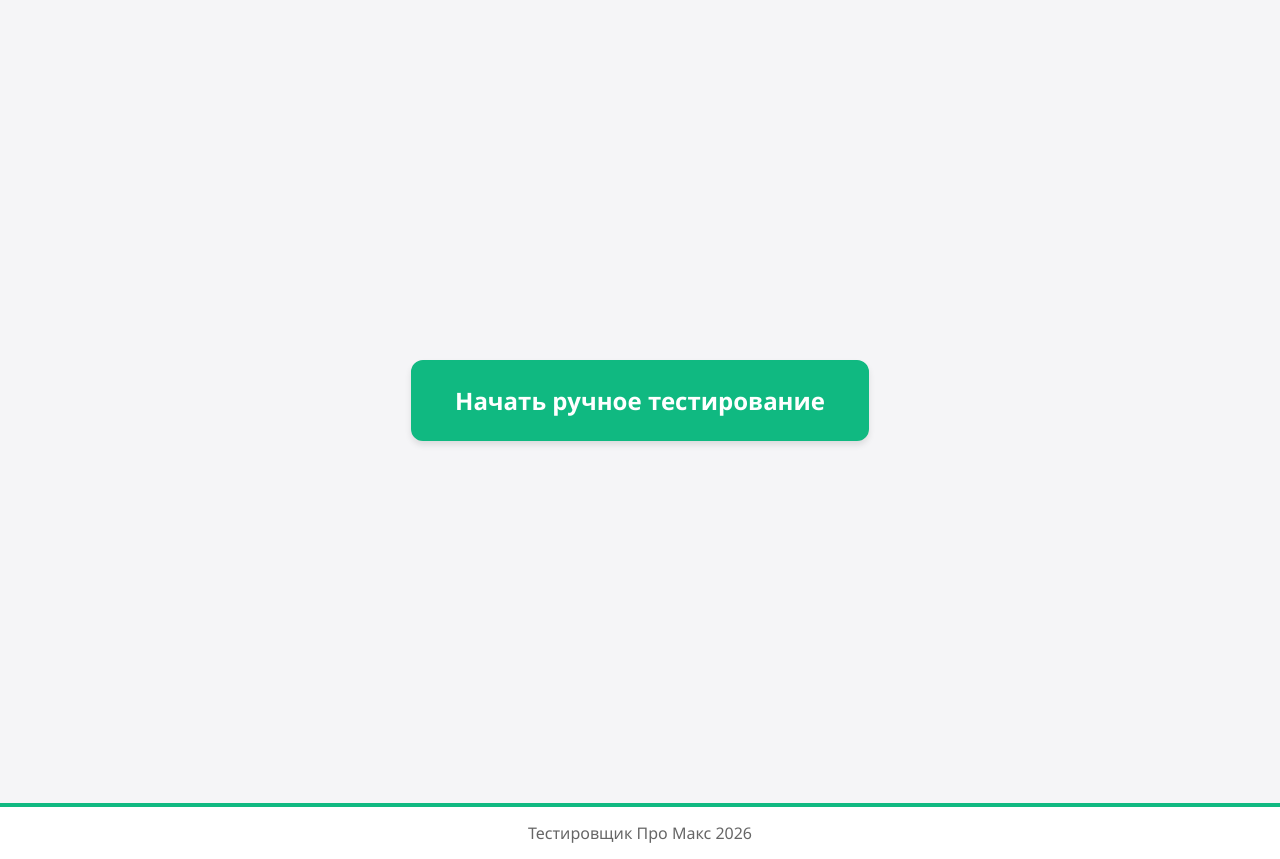
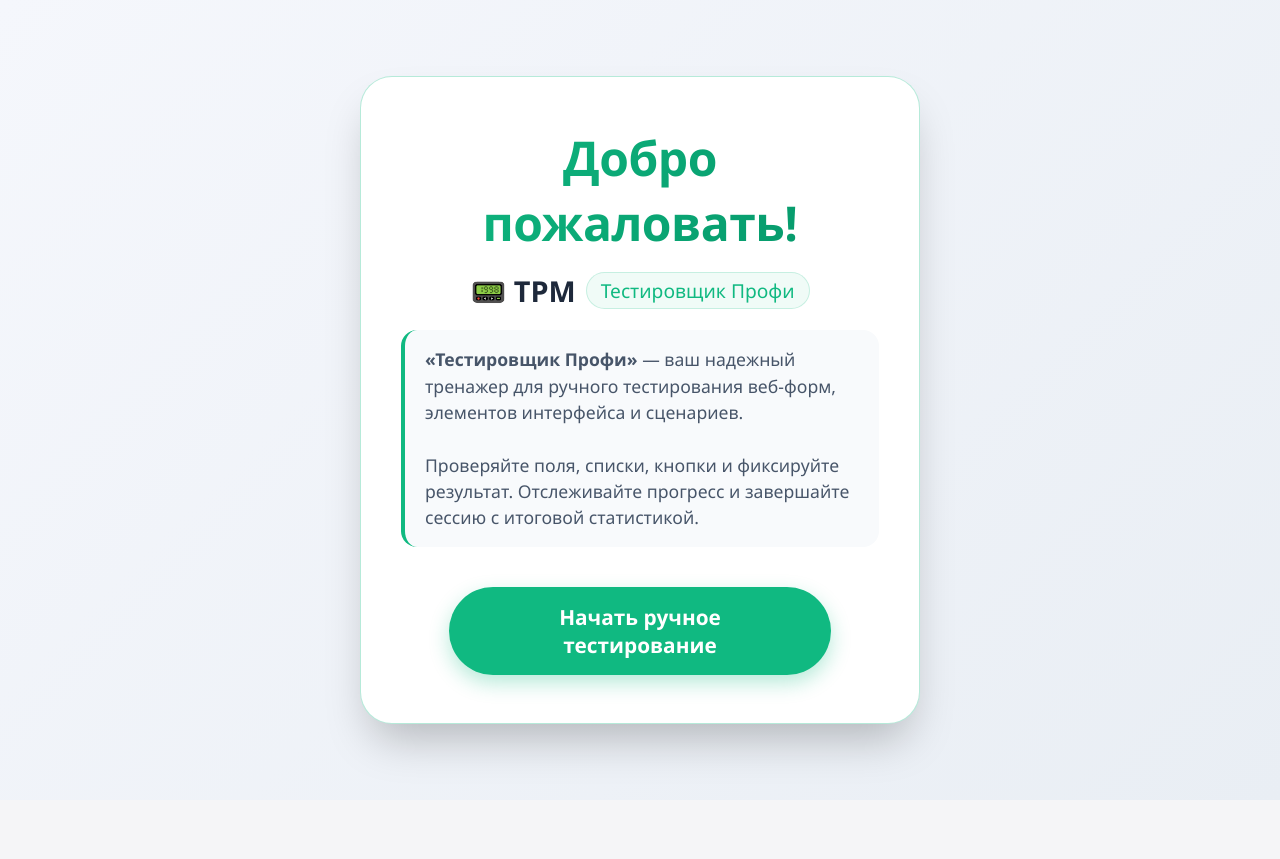
Before and after one commit to DimoshKa396/i3bcursproject, a plain HTML site: page index.html in a window 1280 px wide. After the commit the page ends 800 px from the top, so only its background shows below. Drawn offline with Linux system fonts and the light colour scheme.

Commit message:
Add files via upload

```diff
--- a/index.html
+++ b/index.html
@@ -2,9 +2,8 @@
 <html lang="en">
 <head>
     <meta charset="UTF-8">
-    <meta name="viewport" content="width=device-width, initial-scale=1.0">
-    <title>Тестировщик Профи</title>
-</head>
+    <meta name="viewport" content="width=device-width, initial-scale=1.0, user-scalable=yes">
+    <title>Тестировщик Профи | Платформа ручного тестирования</title>
     <style>
         * {
             margin: 0;
@@ -21,34 +20,107 @@
             color: #333;
         }
 
-        /* Стартовый экран */
+        /* Стартовый экран — теперь с приветственным текстом и названием */
         #start-screen {
             position: fixed;
             top: 0;
             left: 0;
             width: 100%;
             height: 100vh;
-            background-color: #f5f5f7;
+            background: linear-gradient(135deg, #f5f7fc 0%, #e9eef4 100%);
             display: flex;
             justify-content: center;
             align-items: center;
             z-index: 1000;
+            transition: opacity 0.3s ease;
         }
 
         #start-screen.hidden {
             display: none;
         }
 
+        .start-card {
+            background: white;
+            border-radius: 32px;
+            padding: 48px 40px;
+            max-width: 560px;
+            width: 90%;
+            text-align: center;
+            box-shadow: 0 25px 45px -12px rgba(0, 0, 0, 0.25);
+            border: 1px solid rgba(16, 185, 129, 0.3);
+            backdrop-filter: blur(2px);
+            transition: transform 0.2s;
+        }
+
+        .start-card:hover {
+            transform: scale(1.01);
+        }
+
+        .welcome-title {
+            font-size: 3rem;
+            font-weight: 800;
+            background: linear-gradient(120deg, #10b981, #059669);
+            background-clip: text;
+            -webkit-background-clip: text;
+            color: transparent;
+            margin-bottom: 16px;
+            letter-spacing: -0.5px;
+        }
+
+        .site-name-large {
+            font-size: 1.8rem;
+            font-weight: 700;
+            color: #1e293b;
+            margin-bottom: 12px;
+            display: flex;
+            align-items: center;
+            justify-content: center;
+            gap: 10px;
+            flex-wrap: wrap;
+        }
+
+        .site-name-large span {
+            background-color: #10b98110;
+            padding: 4px 14px;
+            border-radius: 60px;
+            font-size: 1.2rem;
+            font-weight: 500;
+            color: #10b981;
+            border: 1px solid #10b98130;
+        }
+
+        .greeting-text {
+            font-size: 1.1rem;
+            color: #475569;
+            margin: 20px 0 28px 0;
+            line-height: 1.5;
+            border-left: 4px solid #10b981;
+            padding-left: 20px;
+            text-align: left;
+            background: #f8fafc;
+            border-radius: 16px;
+            padding: 16px 20px;
+        }
+
         .start-button {
-            padding: 20px 40px;
-            font-size: 24px;
-            font-weight: bold;
+            padding: 16px 36px;
+            font-size: 1.3rem;
+            font-weight: 700;
             background-color: #10b981;
             color: white;
-            border: 4px solid #10b981;
-            border-radius: 12px;
+            border: none;
+            border-radius: 60px;
             cursor: pointer;
-            box-shadow: 0 4px 6px rgba(0, 0, 0, 0.1);
+            box-shadow: 0 8px 20px rgba(16, 185, 129, 0.3);
+            transition: all 0.2s;
+            margin-top: 12px;
+            width: 80%;
+        }
+
+        .start-button:hover {
+            background-color: #059669;
+            transform: translateY(-3px);
+            box-shadow: 0 15px 25px -8px rgba(16, 185, 129, 0.5);
         }
 
         /* Основной контент */
@@ -80,6 +152,7 @@
             font-size: 30px;
             font-weight: bold;
             color: #10b981;
+            letter-spacing: -0.5px;
         }
 
         .nav-menu {
@@ -97,6 +170,7 @@
             font-size: 14px;
             font-weight: 500;
             color: #333;
+            transition: all 0.15s;
         }
 
         .nav-button.active {
@@ -131,6 +205,11 @@
             font-size: 16px;
             font-weight: 600;
             cursor: pointer;
+            transition: 0.1s linear;
+        }
+
+        .finish-button:active {
+            transform: scale(0.96);
         }
 
         /* Основной контейнер */
@@ -165,6 +244,7 @@
             border: 4px solid #10b981;
             border-radius: 12px;
             padding: 25px;
+            transition: all 0.2s ease;
         }
 
         .test-card h3 {
@@ -193,11 +273,13 @@
             border-radius: 8px;
             font-size: 14px;
             background-color: #f5f5f7;
+            transition: 0.1s;
         }
 
         input:focus, select:focus, textarea:focus {
             outline: none;
             border-color: #10b981;
+            box-shadow: 0 0 0 2px rgba(16,185,129,0.2);
         }
 
         /* Статус */
@@ -220,6 +302,7 @@
         .status-label {
             color: #666;
             font-size: 14px;
+            font-weight: 500;
         }
 
         .status-label.tested {
@@ -238,6 +321,7 @@
             font-size: 14px;
             margin-right: 8px;
             margin-bottom: 8px;
+            transition: 0.1s;
         }
 
         .action-button.primary {
@@ -368,7 +452,15 @@
             .test-grid {
                 grid-template-columns: 1fr;
             }
+            .start-card {
+                padding: 32px 20px;
             }
+            .welcome-title {
+                font-size: 2.2rem;
+            }
+        }
+
+        /* Эффект при наведении на карточки */
         .container .test-card {
             transition: filter 0.3s ease-out, transform 0.3s ease-out, z-index 0.1s ease-out;
             transform: scale(1);
@@ -383,37 +475,52 @@
         .container:hover .test-card:hover {
             transform: scale(1.12) translateY(-5px);
             z-index: 10;
+            box-shadow: 0 20px 25px -12px rgba(0,0,0,0.2);
         }
-
     </style>
+</head>
 <body>
+    <!-- СТАРТОВЫЙ ЭКРАН -->
     <div id="start-screen">
+        <div class="start-card">
+            <div class="welcome-title">Добро пожаловать!</div>
+            <div class="site-name-large">
+                📟 TPM <span>Тестировщик Профи</span>
+            </div>
+            <div class="greeting-text">
+                <strong>«Тестировщик Профи»</strong> — ваш надежный тренажер для ручного тестирования веб-форм,
+                элементов интерфейса и сценариев. <br><br>
+                Проверяйте поля, списки, кнопки и фиксируйте результат.
+                Отслеживайте прогресс и завершайте сессию с итоговой статистикой.
+            </div>
             <button class="start-button" onclick="startTesting()">Начать ручное тестирование</button>
         </div>
+    </div>
 
+    <div id="app-content">
         <div class="header">
             <div class="logo">
-                TPM
+                📟 TPM | Тестировщик Профи
             </div>
             <div class="nav-menu">
-                <button class="nav-button active" onclick="switchPage(1)">Формы</button>
-                <button class="nav-button" onclick="switchPage(2)">Списки</button>
-                <button class="nav-button" onclick="switchPage(3)">Кнопки</button>
-                <button class="nav-button" onclick="switchPage(4)">Дополнительно</button>
+                <button class="nav-button active" onclick="switchPage(1)">📄 Формы</button>
+                <button class="nav-button" onclick="switchPage(2)">📋 Списки</button>
+                <button class="nav-button" onclick="switchPage(3)">🔘 Кнопки</button>
+                <button class="nav-button" onclick="switchPage(4)">⚙️ Дополнительно</button>
             </div>
             <div class="progress-info">
                 <div class="progress-stats">
                     Прогресс: <strong id="progress-percent">0%</strong> |
                     <span id="tested-count">0</span>/<span id="total-count">0</span>
                 </div>
-                <button class="finish-button" onclick="showFinishModal()">Завершить</button>
+                <button class="finish-button" onclick="showFinishModal()">🏁 Завершить</button>
             </div>
         </div>
 
         <div class="container">
-            <!-- Формы ввода -->
+            <!-- Страница 1: Формы ввода -->
             <div id="page1" class="page active">
-                <h2 class="section-title">Формы ввода</h2>
+                <h2 class="section-title">📝 Формы ввода</h2>
                 <div class="test-grid">
                     <div class="test-card" data-test-id="text-input">
                         <h3>Текстовое поле</h3>
@@ -477,9 +584,9 @@
                 </div>
             </div>
 
-            <!-- Выпадающие списки -->
+            <!-- Страница 2: Выпадающие списки -->
             <div id="page2" class="page">
-                <h2 class="section-title">Выпадающие списки</h2>
+                <h2 class="section-title">🔽 Выпадающие списки</h2>
                 <div class="test-grid">
                     <div class="test-card" data-test-id="simple-select">
                         <h3>Обычный список</h3>
@@ -561,9 +668,9 @@
                 </div>
             </div>
 
-            <!-- Кнопки и ссылки -->
+            <!-- Страница 3: Кнопки и ссылки -->
             <div id="page3" class="page">
-                <h2 class="section-title">Кнопки и ссылки</h2>
+                <h2 class="section-title">🔌 Кнопки и ссылки</h2>
                 <div class="test-grid">
                     <div class="test-card" data-test-id="simple-button">
                         <h3>Обычные кнопки</h3>
@@ -604,9 +711,9 @@
                 </div>
             </div>
 
-            <!-- Дополнительные элементы -->
+            <!-- Страница 4: Дополнительные элементы -->
             <div id="page4" class="page">
-                <h2 class="section-title">Дополнительные элементы</h2>
+                <h2 class="section-title">📅 Дополнительные элементы</h2>
                 <div class="test-grid">
                     <div class="test-card" data-test-id="date-input">
                         <h3>Выбор даты</h3>
@@ -648,15 +755,15 @@
         </div>
 
         <div class="footer">
-            <p>Тестировщик Про Макс 2026</p>
+            <p>📟 Тестировщик Профи — тренажёр ручного тестирования V3.0</p>
+        </div>
     </div>
 
-    <!-- окно завершения -->
+    <!-- Модальное окно завершения -->
     <div class="modal" id="finish-modal">
         <div class="modal-content">
-            <h3>Завершение тестирования</h3>
-            <p>Вы уверены, что хотите завершить?</p>
-
+            <h3>🏁 Завершение тестирования</h3>
+            <p>Вы уверены, что хотите завершить сессию?</p>
             <div class="result-details">
                 <div class="result-percent" id="final-percent">0%</div>
                 <div class="result-stats">
@@ -664,7 +771,6 @@
                 </div>
                 <div style="margin-top: 15px; color: #666;" id="completion-message"></div>
             </div>
-
             <div class="modal-buttons">
                 <button class="modal-button cancel" onclick="closeModal()">Продолжить</button>
                 <button class="modal-button confirm" onclick="completeTesting()">Завершить</button>
@@ -677,25 +783,19 @@
         let testedTests = 0;
         let currentPage = 1;
 
-        const testCards = [];
-
         document.addEventListener('DOMContentLoaded', function() {
             const cards = document.querySelectorAll('.test-card');
-            cards.forEach(card => {
-                testCards.push(card);
-            });
-
-            totalTests = testCards.length;
+            totalTests = cards.length;
             document.getElementById('total-count').textContent = totalTests;
             document.getElementById('final-total').textContent = totalTests;
-
             updateProgress();
         });
 
+        // Старт: скрыть стартовый экран, показать основной интерфейс, сброс прогресса (чистый старт)
         function startTesting() {
             document.getElementById('start-screen').classList.add('hidden');
             document.getElementById('app-content').classList.add('visible');
-            resetProgress();
+            resetProgress();   // полностью обнуляем все поля и чекбоксы тестирования
         }
 
         function switchPage(pageNumber) {
@@ -703,25 +803,20 @@
             document.getElementById('page2').classList.remove('active');
             document.getElementById('page3').classList.remove('active');
             document.getElementById('page4').classList.remove('active');
-
             document.getElementById(`page${pageNumber}`).classList.add('active');
 
             const navButtons = document.querySelectorAll('.nav-button');
-            navButtons.forEach((button, index) => {
-                if (index + 1 === pageNumber) {
-                    button.classList.add('active');
-                } else {
-                    button.classList.remove('active');
-                }
+            navButtons.forEach((button, idx) => {
+                if (idx + 1 === pageNumber) button.classList.add('active');
+                else button.classList.remove('active');
             });
-
             currentPage = pageNumber;
         }
 
+        // при взаимодействии с полем/кнопкой/селектом – автоматически отмечаем чекбокс "протестировано"
         function updateTestStatus(element) {
             const card = element.closest('.test-card');
             if (!card) return;
-
             const checkbox = card.querySelector('.status-checkbox');
             if (checkbox && !checkbox.checked) {
                 checkbox.checked = true;
@@ -729,75 +824,75 @@
             }
         }
 
+        // общий подсчет прогресса, обновление UI и модальных данных
         function updateProgress() {
             const checkboxes = document.querySelectorAll('.test-card .status-checkbox');
             testedTests = 0;
+            checkboxes.forEach(cb => { if (cb.checked) testedTests++; });
 
-            checkboxes.forEach(checkbox => {
-                if (checkbox.checked) {
-                    testedTests++;
-                }
-            });
-
-            const percent = Math.round((testedTests / totalTests) * 100);
-
+            const percent = totalTests === 0 ? 0 : Math.round((testedTests / totalTests) * 100);
             document.getElementById('progress-percent').textContent = percent + '%';
             document.getElementById('tested-count').textContent = testedTests;
-
             document.getElementById('final-tested').textContent = testedTests;
             document.getElementById('final-percent').textContent = percent + '%';
 
             let message = '';
-            if (percent === 100) {
-                message = 'Отлично! Вы протестировали все элементы.';
-            } else if (percent >= 75) {
-                message = 'Хороший результат. Протестировано больше 75%.';
-            } else if (percent >= 50) {
-                message = 'Средний результат. Протестировано больше половины.';
-            } else if (percent >= 25) {
-                message = 'Начало положено. Продолжайте тестирование!';
-            } else {
-                message = 'Вы только начали. Тестируйте больше элементов!';
-            }
+            if (percent === 100) message = '🎉 Отлично! Вы протестировали все элементы.';
+            else if (percent >= 75) message = '🔥 Отличный прогресс! Протестировано больше 75%.';
+            else if (percent >= 50) message = '👍 Хороший результат, больше половины готово.';
+            else if (percent >= 25) message = '💪 Хорошее начало, продолжайте тестирование!';
+            else message = '✨ Начните взаимодействие с элементами, чтобы отмечать их.';
             document.getElementById('completion-message').textContent = message;
 
+            // обновление текста у лейблов
             checkboxes.forEach(checkbox => {
-                const label = checkbox.closest('.test-status').querySelector('.status-label');
+                const labelSpan = checkbox.closest('.test-status')?.querySelector('.status-label');
+                if (labelSpan) {
                     if (checkbox.checked) {
-                    label.classList.add('tested');
-                    label.textContent = 'Протестировано';
+                        labelSpan.classList.add('tested');
+                        labelSpan.textContent = '✅ Протестировано';
                     } else {
-                    label.classList.remove('tested');
-                    label.textContent = 'Отметить как протестировано';
+                        labelSpan.classList.remove('tested');
+                        labelSpan.textContent = '📌 Отметить как протестировано';
+                    }
                 }
             });
         }
 
+        // полный сброс: очистка всех полей, чекбоксов, радио, select и статусов тестирования
         function resetProgress() {
-            const checkboxes = document.querySelectorAll('.test-card .status-checkbox');
-            checkboxes.forEach(checkbox => {
-                checkbox.checked = false;
-            });
+            // сброс чекбоксов "отметить протестировано"
+            const statusCheckboxes = document.querySelectorAll('.test-card .status-checkbox');
+            statusCheckboxes.forEach(cb => { cb.checked = false; });
 
-            const inputs = document.querySelectorAll('input:not([type="checkbox"]):not([type="radio"]), select, textarea');
-            inputs.forEach(input => {
-                if (input.type !== 'checkbox' && input.type !== 'radio') {
+            // очистка всех input (кроме type checkbox/radio, которые мы не трогаем для статуса)
+            const allInputs = document.querySelectorAll('input:not(.status-checkbox), select, textarea');
+            allInputs.forEach(input => {
+                if (input.type === 'checkbox' || input.type === 'radio') {
+                    input.checked = false;
+                } else if (input.type === 'file') {
+                    input.value = '';
+                } else {
                     input.value = '';
                 }
             });
 
-            const radios = document.querySelectorAll('input[type="radio"]');
-            radios.forEach(radio => radio.checked = false);
+            // отдельно сбрасываем select multiple
+            const selects = document.querySelectorAll('select');
+            selects.forEach(sel => { sel.selectedIndex = -1; if(sel.multiple) Array.from(sel.options).forEach(opt => opt.selected = false); });
 
-            const checkboxes2 = document.querySelectorAll('input[type="checkbox"]:not(.status-checkbox)');
-            checkboxes2.forEach(checkbox => checkbox.checked = false);
+            const radioGroups = document.querySelectorAll('input[type="radio"]');
+            radioGroups.forEach(radio => radio.checked = false);
 
-            updateProgress();
-            switchPage(1);
+            const normalCheckboxes = document.querySelectorAll('input[type="checkbox"]:not(.status-checkbox)');
+            normalCheckboxes.forEach(cb => cb.checked = false);
+
+            updateProgress();   // обновляем статистику после сброса
+            switchPage(1);      // возвращаем на первую вкладку для удобства
         }
 
         function showFinishModal() {
-            updateProgress();
+            updateProgress();   // актуализируем данные перед показом
             document.getElementById('finish-modal').classList.add('active');
         }
 
@@ -805,13 +900,15 @@
             document.getElementById('finish-modal').classList.remove('active');
         }
 
+        // Завершение: закрываем модалку, сбрасываем всё, возвращаем стартовый экран с приветствием
         function completeTesting() {
+            // маленькая задержка для плавности, затем возврат на начальный экран
             setTimeout(() => {
                 document.getElementById('finish-modal').classList.remove('active');
-                resetProgress();
+                resetProgress();                       // чистим все данные тестирования
                 document.getElementById('app-content').classList.remove('visible');
                 document.getElementById('start-screen').classList.remove('hidden');
-            }, 500);
+            }, 200);
         }
     </script>
 </body>
```
Lines whose indentation alone changed are shown as unchanged.
